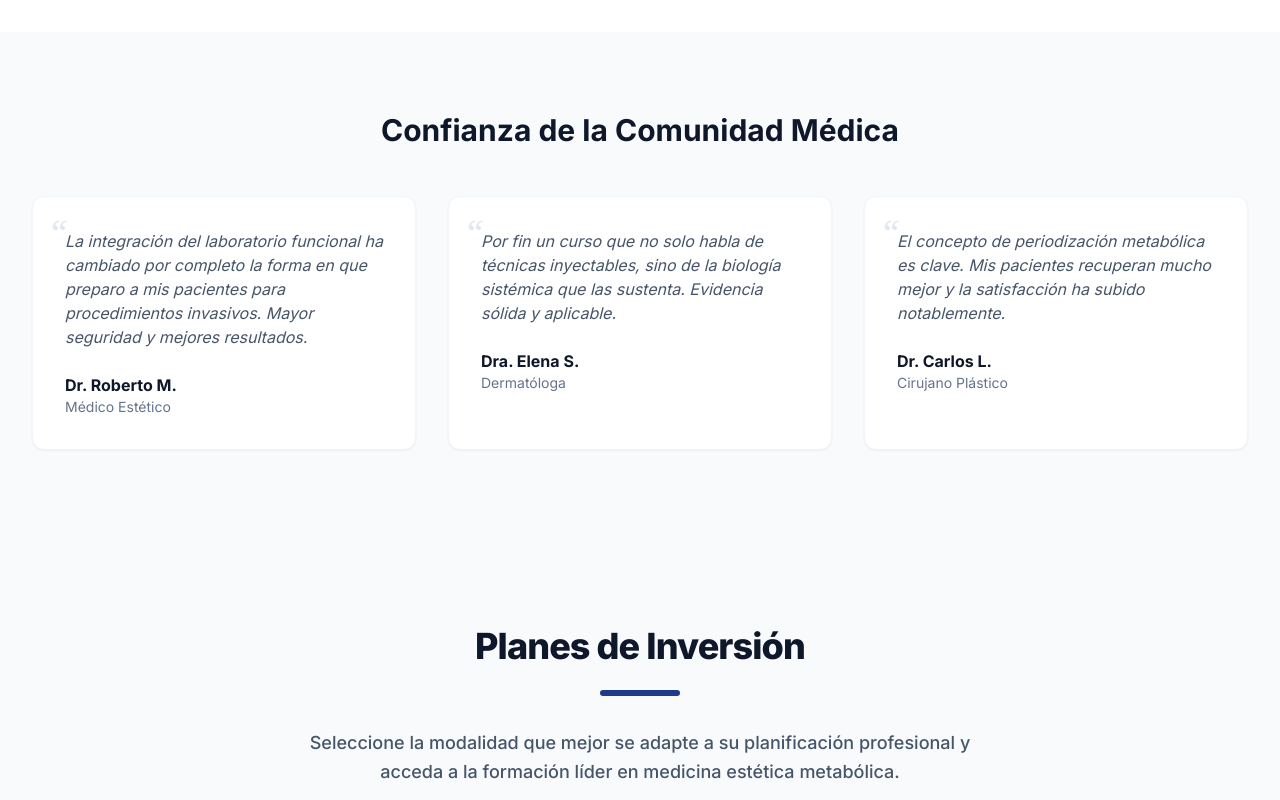
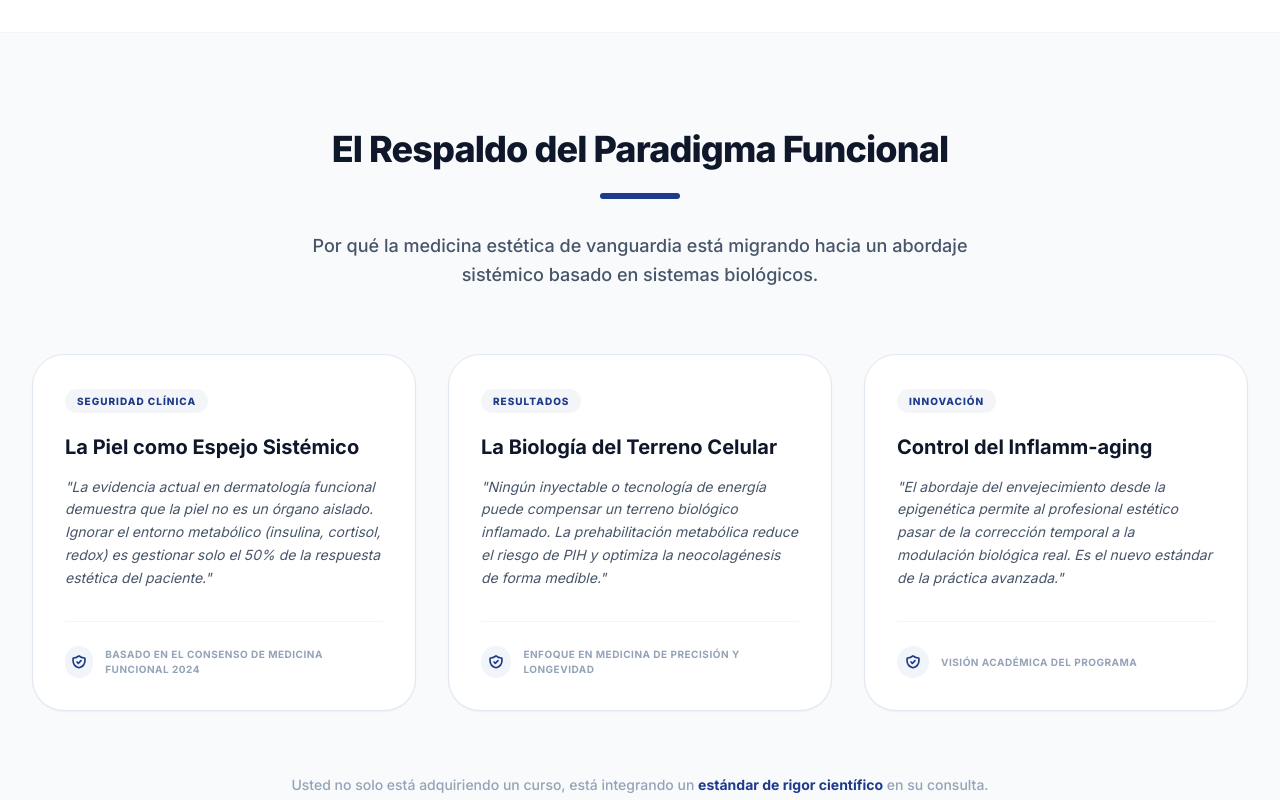
Before and after one commit to arielreinaudo/esteticametabolica, a React (Vite) app: page / in a window 1280 px wide. Shown: the part 8420-9220 px from the top of the page. Built offline with nearby package versions, Linux system fonts and the light colour scheme.

Commit message:
feat(Testimonials): Replace with scientific insights
Replaces generic testimonials with specific scientific insights relevant to metabolic and functional medicine in aesthetics. This enhances the credibility and educational value of the landing page for healthcare professionals.

```diff
--- a/components/Testimonials.tsx
+++ b/components/Testimonials.tsx
@@ -1,40 +1,76 @@
 
 import React from 'react';
 
-const testimonials = [
+const scientificInsights = [
   {
-    name: "Dr. Roberto M.",
-    role: "Médico Estético",
-    text: "La integración del laboratorio funcional ha cambiado por completo la forma en que preparo a mis pacientes para procedimientos invasivos. Mayor seguridad y mejores resultados."
+    category: "SEGURIDAD CLÍNICA",
+    title: "La Piel como Espejo Sistémico",
+    text: "La evidencia actual en dermatología funcional demuestra que la piel no es un órgano aislado. Ignorar el entorno metabólico (insulina, cortisol, redox) es gestionar solo el 50% de la respuesta estética del paciente.",
+    source: "Basado en el Consenso de Medicina Funcional 2024"
   },
   {
-    name: "Dra. Elena S.",
-    role: "Dermatóloga",
-    text: "Por fin un curso que no solo habla de técnicas inyectables, sino de la biología sistémica que las sustenta. Evidencia sólida y aplicable."
+    category: "RESULTADOS",
+    title: "La Biología del Terreno Celular",
+    text: "Ningún inyectable o tecnología de energía puede compensar un terreno biológico inflamado. La prehabilitación metabólica reduce el riesgo de PIH y optimiza la neocolagénesis de forma medible.",
+    source: "Enfoque en Medicina de Precisión y Longevidad"
   },
   {
-    name: "Dr. Carlos L.",
-    role: "Cirujano Plástico",
-    text: "El concepto de periodización metabólica es clave. Mis pacientes recuperan mucho mejor y la satisfacción ha subido notablemente."
+    category: "INNOVACIÓN",
+    title: "Control del Inflamm-aging",
+    text: "El abordaje del envejecimiento desde la epigenética permite al profesional estético pasar de la corrección temporal a la modulación biológica real. Es el nuevo estándar de la práctica avanzada.",
+    source: "Visión Académica del Programa"
   }
 ];
 
 const Testimonials: React.FC = () => {
   return (
-    <section className="py-20 bg-slate-50">
+    <section className="py-24 bg-slate-50 border-y border-slate-100">
       <div className="max-w-7xl mx-auto px-4 sm:px-6 lg:px-8">
-        <h2 className="text-3xl font-bold text-center text-slate-900 mb-12">Confianza de la Comunidad Médica</h2>
+        <div className="text-center mb-16">
+          <h2 className="text-3xl sm:text-4xl font-extrabold text-slate-900 tracking-tight">El Respaldo del Paradigma Funcional</h2>
+          <div className="w-20 h-1.5 bg-brand-primary mx-auto mt-6 rounded-full"></div>
+          <p className="mt-8 text-slate-600 max-w-2xl mx-auto text-lg leading-relaxed font-medium">
+            Por qué la medicina estética de vanguardia está migrando hacia un abordaje sistémico basado en sistemas biológicos.
+          </p>
+        </div>
+
         <div className="grid md:grid-cols-3 gap-8">
-          {testimonials.map((t, idx) => (
-            <div key={idx} className="bg-white p-8 rounded-xl shadow-sm border border-slate-100 italic text-slate-600 relative">
-              <span className="text-4xl text-slate-200 absolute top-4 left-4 font-serif">“</span>
-              <p className="mb-6 relative z-10">{t.text}</p>
-              <div className="not-italic">
-                <p className="font-bold text-slate-900">{t.name}</p>
-                <p className="text-sm text-slate-500">{t.role}</p>
+          {scientificInsights.map((insight, idx) => (
+            <div key={idx} className="bg-white p-8 rounded-[2rem] shadow-sm border border-slate-200 flex flex-col hover:shadow-xl hover:-translate-y-1 transition-all duration-300">
+              <div className="mb-6">
+                <span className="text-[10px] font-black text-brand-primary bg-brand-primary/5 px-3 py-1.5 rounded-full tracking-widest uppercase">
+                  {insight.category}
+                </span>
+              </div>
+
+              <h3 className="text-xl font-bold text-slate-900 mb-4 leading-tight">
+                {insight.title}
+              </h3>
+
+              <p className="text-slate-600 text-sm leading-relaxed mb-8 italic flex-grow">
+                "{insight.text}"
+              </p>
+
+              <div className="pt-6 border-t border-slate-100">
+                <div className="flex items-center gap-3">
+                  <div className="w-8 h-8 rounded-full bg-slate-100 flex items-center justify-center text-brand-primary">
+                    <svg className="w-4 h-4" fill="none" stroke="currentColor" viewBox="0 0 24 24">
+                      <path strokeLinecap="round" strokeLinejoin="round" strokeWidth="2.5" d="M9 12l2 2 4-4m5.618-4.016A11.955 11.955 0 0112 2.944a11.955 11.955 0 01-8.618 3.04A12.02 12.02 0 003 9c0 5.591 3.824 10.29 9 11.622 5.176-1.332 9-6.03 9-11.622 0-1.042-.133-2.052-.382-3.016z" />
+                    </svg>
+                  </div>
+                  <span className="text-[10px] font-bold text-slate-400 uppercase tracking-wider">
+                    {insight.source}
+                  </span>
+                </div>
               </div>
             </div>
           ))}
+        </div>
+
+        <div className="mt-16 text-center">
+          <p className="text-slate-400 text-sm font-medium">
+            Usted no solo está adquiriendo un curso, está integrando un <span className="text-brand-primary font-bold">estándar de rigor científico</span> en su consulta.
+          </p>
         </div>
       </div>
     </section>
```
